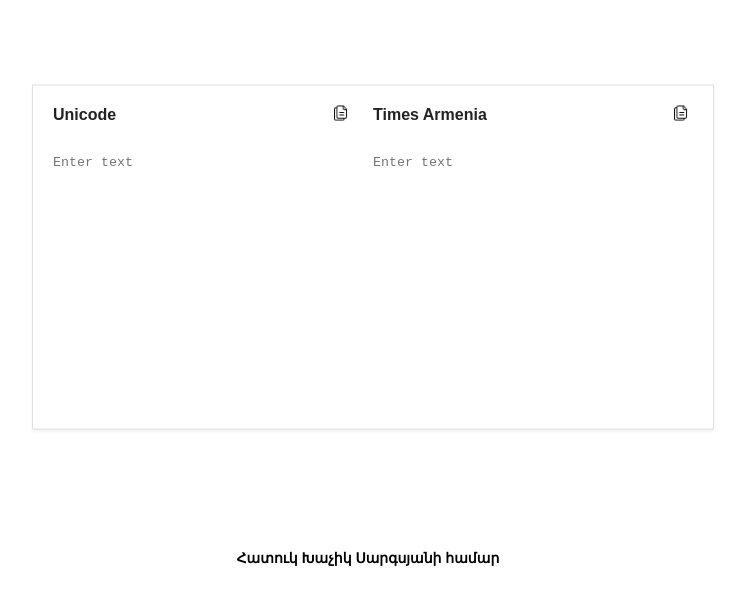
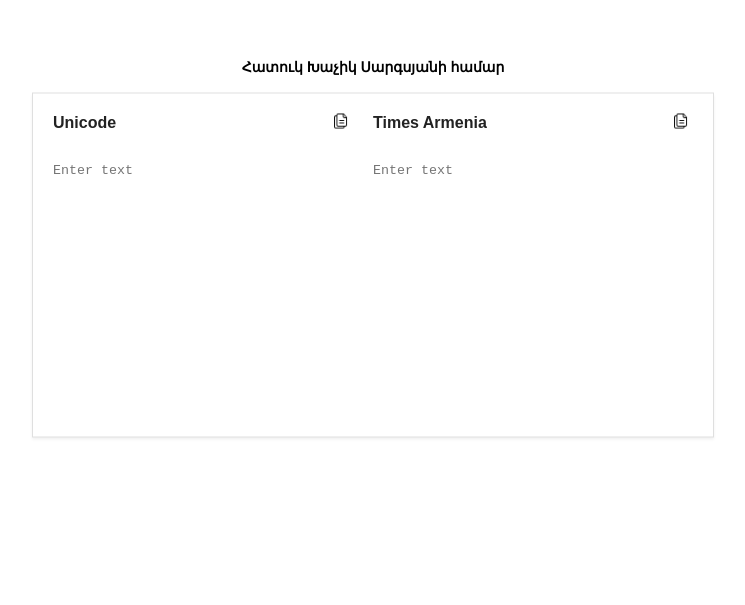
Before and after one commit to karosis88/xch, a React (Create React App) app: page / in a window 1280 px wide. Shown: the part 135-740 px from the top of the page, without its empty margins (267-1012 px from the left). Built offline with nearby package versions, Linux system fonts and the light colour scheme.

Commit message:
Move special for Khachik

```diff
--- a/src/styles/styles.css
+++ b/src/styles/styles.css
@@ -49,11 +49,12 @@ svg {
 }
 
 .special-for-khachik {
-    position: relative;
+    position: absolute;
     font-size: 14px;
     font-family: sans-serif;
-    left: 30%;
-    top: 120px;
+    left: 50%;
+    top: -10%;
+    transform: translateX(-50%);
 }
 
 .app {
```
